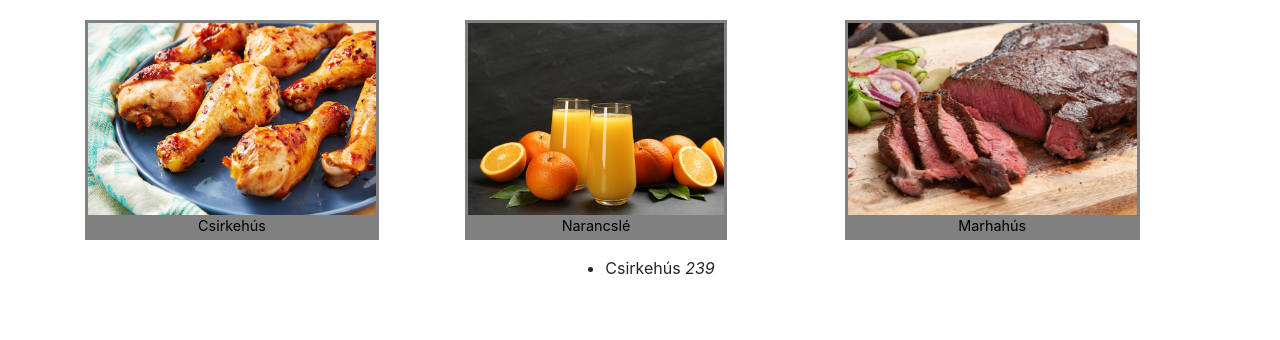
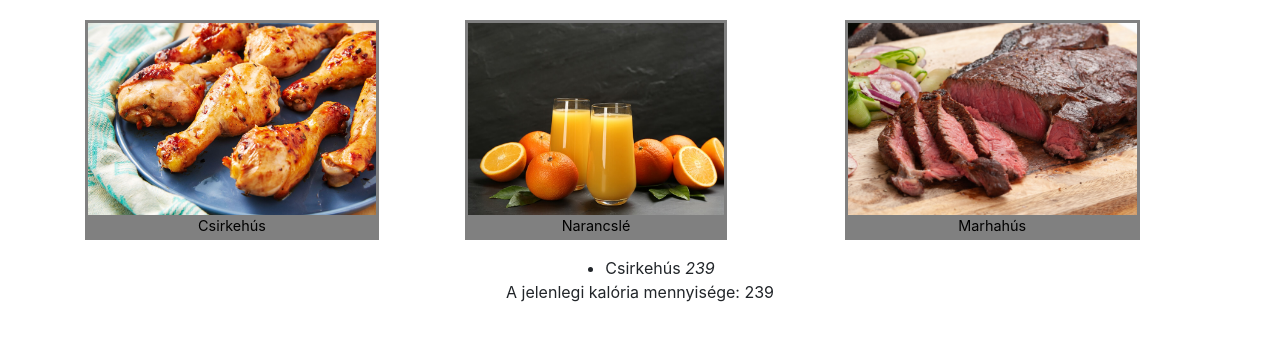
Before and after one commit to HiImZsofi/kisallatgyak, a plain HTML site: page index.html in a window 1280 px wide. Both pictures are taken after a click on the picture 231 px from the left and 119 px from the top of the page. Drawn offline with nearby package versions, Linux system fonts and the light colour scheme.

Commit message:
calorie counter

```diff
--- a/index.html
+++ b/index.html
@@ -41,6 +41,11 @@
 
             </ul>
         </div>
+        <div class="row">
+            <div id="caloriecounter">
+
+            </div>
+        </div>
     </div>
 
 </body>
--- a/main.js
+++ b/main.js
@@ -3,13 +3,16 @@ $(document).ready(function() {
     $( "#one" ).click(function() {
         $(".itemlist ").append('<li> Csirkehús <i>239</i> </li>');
         calories += 239;
+        $("#caloriecounter ").text('A jelenlegi kalória mennyisége: ' + JSON.stringify(calories));
       });
       $( "#two" ).click(function() {
         $(".itemlist ").append('<li> Narancslé <i>71</i> </li>');
         calories += 71;
+        $("#caloriecounter ").text('A jelenlegi kalória mennyisége: ' + JSON.stringify(calories));
       });
       $( "#three" ).click(function() {
         $(".itemlist ").append('<li> Marhahús <i>271</i> </li>');
         calories += 271;
+        $("#caloriecounter ").text('A jelenlegi kalória mennyisége: ' + JSON.stringify(calories));
       });
 })
--- a/mainstyle.css
+++ b/mainstyle.css
@@ -17,3 +17,9 @@
 .itemlist{
     margin: auto;
 }
+#caloriecounter{
+    text-align: center;
+    align-items: center;
+    align-content: center;
+    margin: auto;
+}
```
